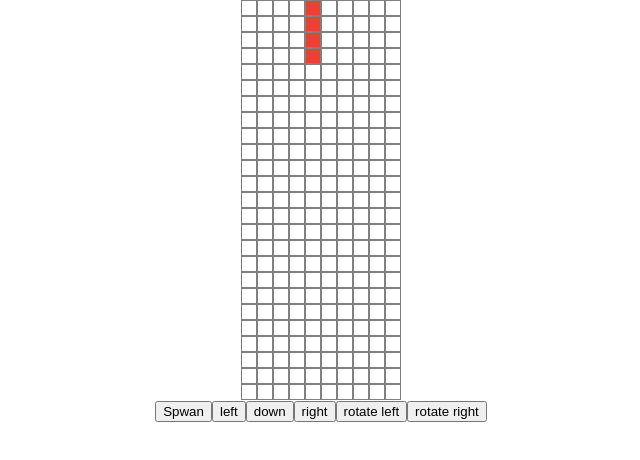
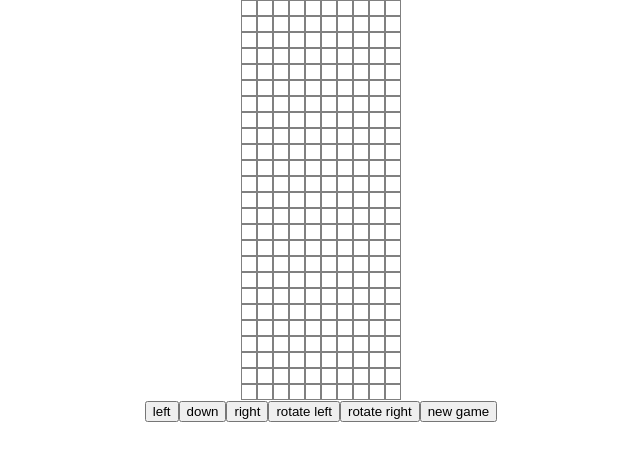
Before and after one commit to JensMeire/react-tetris, a React (Create React App) app: page / in a window 1280 px wide. Shown: the top 460 px of the page, without its empty margins (319-959 px from the left). Built offline with nearby package versions, Linux system fonts and the light colour scheme.

Commit message:
automatic down

```diff
--- a/src/components/grid/Grid.tsx
+++ b/src/components/grid/Grid.tsx
@@ -4,7 +4,7 @@ import Cell from "components/cell/Cell";
 import {useGame} from "infrastructure/game/GameContext";
 
 const GridComponent = (): React.ReactElement => {
-  const {grid, getColor, initializeNewShape, moveLeft, moveDown, moveRight, rotateRight, rotateLeft} = useGame()
+  const {grid, getColor, moveLeft, moveDown, moveRight, rotateRight, rotateLeft, startNewGame} = useGame()
   return <div>
     <div>
       {grid.map((r, i) => (
@@ -16,10 +16,6 @@ const GridComponent = (): React.ReactElement => {
       )}
     </div>
     <div>
-      <button onClick={() => initializeNewShape()}>
-        Spwan
-      </button>
-
       <button onClick={() => moveLeft()}>
         left
       </button>
@@ -37,6 +33,9 @@ const GridComponent = (): React.ReactElement => {
       <button onClick={() => rotateRight()}>
         rotate right
       </button>
+      <button onClick={() => startNewGame()}>
+        new game
+      </button>
     </div>
   </div>;
 }
--- a/src/infrastructure/game/Actions.ts
+++ b/src/infrastructure/game/Actions.ts
@@ -4,10 +4,11 @@ import {Grid, Position} from "infrastructure/game/GameContext";
 type ShapeSetter = (shape: IShape) => void;
 type PositionSetter = (x: number, y: number) => void;
 
-export const getColor = (x: number, y: number, grid: Grid, currentShape: IShape, currentShapePosition: Position): string | undefined => {
+export const getColor = (x: number, y: number, grid: Grid, currentShape: IShape | undefined, currentShapePosition: Position): string | undefined => {
+  if(!currentShape) return;
   const value = grid[y][x];
   if (value) return value;
-  if (!currentShape) return;
+
   const [currentX, currentY] = currentShapePosition;
   const [width, height] = currentShape.getSize();
   if (y <= currentY && y >= (currentY - height + 1) && x >= currentX && x <= (currentX + width - 1)) {
@@ -27,7 +28,7 @@ export const initializeNewCurrentShape = (shape: IShape, setCurrentShape: ShapeS
   setCurrentShapePosition(centerX, centerY);
 }
 
-export const canMoveLeft = (currentShape: IShape, currentShapePosition: Position, grid: Grid): boolean => {
+export const canMoveLeft = (currentShape: IShape | undefined, currentShapePosition: Position, grid: Grid): boolean => {
   if (!currentShape)
     return false;
 
@@ -54,7 +55,7 @@ export const moveLeft = (currentShapePosition: Position, setCurrentShapePosition
   setCurrentShapePosition(currentX - 1, currentY);
 }
 
-export const canMoveRight = (currentShape: IShape, currentShapePosition: Position, grid: Grid, columnCount: number): boolean => {
+export const canMoveRight = (currentShape: IShape | undefined, currentShapePosition: Position, grid: Grid, columnCount: number): boolean => {
   if (!currentShape)
     return false;
 
@@ -81,7 +82,7 @@ export const moveRight = (currentShapePosition: Position, setCurrentShapePositio
   setCurrentShapePosition(currentX + 1, currentY);
 }
 
-export const canMoveDown = (currentShape: IShape, currentShapePosition: Position, grid: Grid, rowCount: number): boolean => {
+export const canMoveDown = (currentShape: IShape | undefined, currentShapePosition: Position, grid: Grid, rowCount: number): boolean => {
   if (!currentShape)
     return false;
 
@@ -103,7 +104,7 @@ export const canMoveDown = (currentShape: IShape, currentShapePosition: Position
   return true;
 }
 
-export const lockShape = (currentShape: IShape, currentShapePosition: Position, grid: Grid): void => {
+export const lockShape = (currentShape: IShape | undefined, currentShapePosition: Position, grid: Grid): void => {
   if (!currentShape)
     return;
 
--- a/src/infrastructure/game/GameContext.tsx
+++ b/src/infrastructure/game/GameContext.tsx
@@ -1,5 +1,5 @@
 import IShape from "infrastructure/shape/IShape";
-import React, {createContext, useContext, useEffect, useMemo, useState} from "react";
+import React, {createContext, useCallback, useContext, useEffect, useMemo, useState} from "react";
 import {
   getColor as getColorAction,
   lockShape as lockShapeAction,
@@ -12,49 +12,37 @@ import {
   initializeNewCurrentShape as initializeNewCurrentShapeAction
 } from "./Actions"
 import getRandomShape from "infrastructure/shape/ShapeFactory";
+import Game from "infrastructure/game/Game";
 
 export type Color = string | undefined
 export type Grid = Array<Array<Color>>
 export type Position = [number, number];
 const EmptyGrid = [] as Grid;
 const PositionZero = [0, 0] as Position;
-const EmptyShape = {} as IShape;
-
 
 interface IGameContext {
   grid: Grid;
-  currentShape: IShape;
+  currentShape: IShape | undefined;
   currentShapePosition: Position;
   getColor: (x: number, y: number) => Color;
-  initializeNewShape: () => void;
-  canMoveDown: () => boolean;
   moveDown: () => void;
-  canMoveLeft: () => boolean;
   moveLeft: () => void;
-  canMoveRight: () => boolean;
   moveRight: () => void;
   lockShape: () => void;
   rotateLeft: () => void;
   rotateRight: () => void;
+  startNewGame: () => void;
 }
 
 const GameContext = createContext<IGameContext>({
   grid: EmptyGrid,
-  currentShape: EmptyShape,
+  currentShape: undefined,
   currentShapePosition: PositionZero,
   getColor: (x: number, y: number) => {
   },
-  initializeNewShape: () => {
-  },
-  canMoveDown: () => {
-  },
   moveDown: () => {
   },
-  canMoveLeft: () => {
-  },
   moveLeft: () => {
-  },
-  canMoveRight: () => {
   },
   moveRight: () => {
   },
@@ -63,6 +51,8 @@ const GameContext = createContext<IGameContext>({
   rotateLeft: () => {
   },
   rotateRight: () => {
+  },
+  startNewGame: () => {
   }
 } as IGameContext)
 
@@ -73,12 +63,13 @@ interface IProps {
 
 const GameContextProvider = (props: IProps) => {
   const [grid, setGrid] = useState<Grid>(EmptyGrid);
-  const [currentShape, setCurrentShape] = useState<IShape>(EmptyShape);
+  const [currentShape, setCurrentShape] = useState<IShape | undefined>(undefined);
   const [currentShapePosition, setCurrentShapePosition] = useState<Position>(PositionZero);
+  const [game, setGame] = useState<Game | undefined>()
   const columnCount = useMemo(() => 10, []);
   const rowCount = useMemo(() => 25, []);
 
-  const initializeGrid = () => {
+  const initializeGrid = useCallback(() => {
     const tempGrid = [];
     for (let row = 0; row < rowCount; row++) {
       const row = [];
@@ -86,73 +77,88 @@ const GameContextProvider = (props: IProps) => {
       tempGrid.push(row);
     }
     setGrid(tempGrid);
-  }
+  }, [setGrid, columnCount, rowCount]);
+
 
   useEffect(() => {
     initializeGrid();
-    initializeNewCurrentShape();
+
     // eslint-disable-next-line react-hooks/exhaustive-deps
   }, []);
 
-  const setCurrentPosition = (x: number, y: number) => {
+  const setCurrentPosition = useCallback((x: number, y: number) => {
     setCurrentShapePosition([x, y])
-  }
+  }, [setCurrentShapePosition]);
 
-  const rotateLeft = (): void => {
+  const rotateLeft = useCallback((): void => {
     setCurrentShape(shape => {
-      return shape.rotateLeft();
+      return shape?.rotateLeft();
     })
-  }
+  }, [setCurrentShape]);
 
-  const rotateRight = (): void => {
+  const rotateRight = useCallback((): void => {
     setCurrentShape(shape => {
-      return shape.rotateRight();
+      return shape?.rotateRight();
     })
-  }
+  }, [setCurrentShape]);
 
-  const getColor = (x: number, y: number): string | undefined => {
+  const getColor = useCallback((x: number, y: number): string | undefined => {
     return getColorAction(x, y, grid, currentShape, currentShapePosition);
-  }
+  }, [grid, currentShape, currentShapePosition])
 
-  const initializeNewCurrentShape = (): void => {
+  const initializeNewCurrentShape = useCallback((): void => {
     return initializeNewCurrentShapeAction(getRandomShape(), setCurrentShape, setCurrentPosition, columnCount);
-  }
+  }, [setCurrentShape, setCurrentPosition, columnCount]);
 
-  const canMoveLeft = (): boolean => {
+  const canMoveLeft = useCallback((): boolean => {
     return canMoveLeftAction(currentShape, currentShapePosition, grid);
-  }
+  }, [currentShape, currentShapePosition, grid])
 
-  const moveLeft = (): void => {
+  const moveLeft = useCallback((): void => {
     if (canMoveLeft())
       return moveLeftAction(currentShapePosition, setCurrentPosition);
-  }
+  }, [canMoveLeft, currentShapePosition, setCurrentPosition]);
 
-  const canMoveRight = (): boolean => {
+  const canMoveRight = useCallback((): boolean => {
     return canMoveRightAction(currentShape, currentShapePosition, grid, columnCount);
-  }
+  }, [currentShape, currentShapePosition, grid, columnCount]);
 
 
-  const moveRight = (): void => {
+  const moveRight = useCallback((): void => {
     if (canMoveRight())
       return moveRightAction(currentShapePosition, setCurrentPosition);
-  }
+  }, [canMoveRight, currentShapePosition, setCurrentPosition]);
 
-  const canMoveDown = (): boolean => {
+  const canMoveDown = useCallback((): boolean => {
     return canMoveDownAction(currentShape, currentShapePosition, grid, rowCount);
-  }
+  }, [currentShape, currentShapePosition, grid, rowCount]);
 
-  const lockShape = (): void => {
+  const lockShape = useCallback((): void => {
     return lockShapeAction(currentShape, currentShapePosition, grid);
-  }
+  }, [currentShapePosition, grid, currentShape])
 
-  const moveDown = (): void => {
+  const moveDown = useCallback((): void => {
     if (!canMoveDown()) {
       lockShape();
       initializeNewCurrentShape();
       return;
     }
     moveDownAction(currentShapePosition, setCurrentPosition);
-  }
+  }, [canMoveDown, lockShape, initializeNewCurrentShape, currentShapePosition, setCurrentPosition]);
+
+
+  const startNewGame = useCallback(() => {
+    setGame(new Game());
+    initializeNewCurrentShape();
+    const interval = setInterval(() => moveDown(), 300);
+  }, [setGame, initializeNewCurrentShape]);
+
+
+  // useEffect(() => {
+  //   if(!game) return;
+  //   const interval = setInterval(() => moveDown(), 300);
+  //   return () => clearInterval(interval);
+  // }, [game, moveDown])
 
   return <GameContext.Provider
     value={
@@ -161,16 +167,13 @@ const GameContextProvider = (props: IProps) => {
         currentShape: currentShape,
         currentShapePosition: currentShapePosition,
         getColor: getColor,
-        initializeNewShape: initializeNewCurrentShape,
-        canMoveDown: canMoveDown,
         moveDown: moveDown,
-        canMoveLeft: canMoveLeft,
         moveLeft: moveLeft,
-        canMoveRight: canMoveRight,
         moveRight: moveRight,
         lockShape: lockShape,
         rotateLeft: rotateLeft,
-        rotateRight: rotateRight
+        rotateRight: rotateRight,
+        startNewGame: startNewGame
       }
     }>
     {props.children}
```
